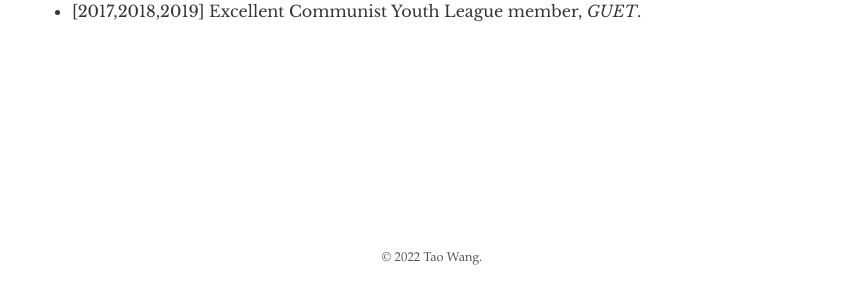
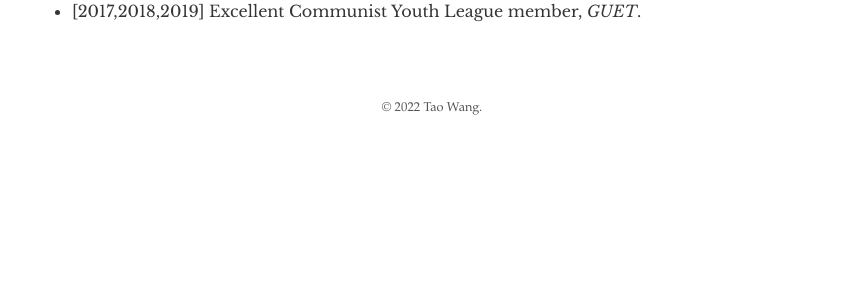
Before and after one commit to taovv/taovv.github.io, a Jekyll site: the page built from index.md, in a window 1280 px wide. Shown: the part 2792-3090 px from the top of the page, without its empty margins (208-1066 px from the left). Built offline with Jekyll 4.4.1, drawn with Linux system fonts in a browser that asks for light colours; a script that is not in the unit is left out; after the commit the page ends 2943 px from its top, so only the background shows below that.

Commit message:
Update base.html

```diff
--- a/_layouts/base.html
+++ b/_layouts/base.html
@@ -22,7 +22,7 @@
     </main>
 
 <!--     <script type="text/javascript" src="//rf.revolvermaps.com/0/0/6.js?i=5nokyptpvta&amp;m=0&amp;c=00fff6&amp;cr1=ff0000&amp;f=arial&amp;l=1" async="async"></script> -->
-    <div style="height: 150px; width:150px; margin: auto;"><script type="text/javascript" id="clstr_globe" src="//clustrmaps.com/globe.js?d=MgR8JGVQ0O8ueLi6HKWkm9dPP6l3gvdzvK-zSHNaq5M"></script></div>
+    <div style="height: 10%; width:10%; margin: auto;"><script type="text/javascript" id="clstr_globe" src="//clustrmaps.com/globe.js?d=MgR8JGVQ0O8ueLi6HKWkm9dPP6l3gvdzvK-zSHNaq5M"></script></div>
 
     <footer>
       <span>
```
